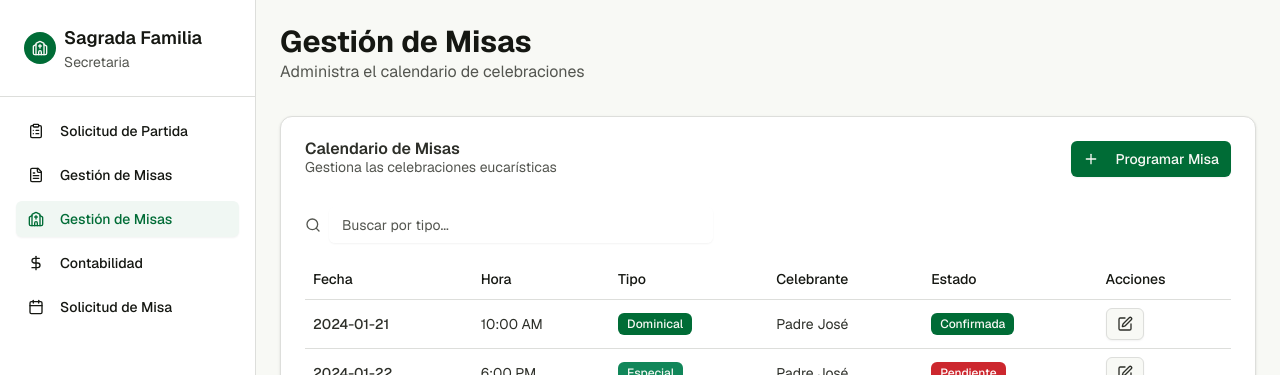
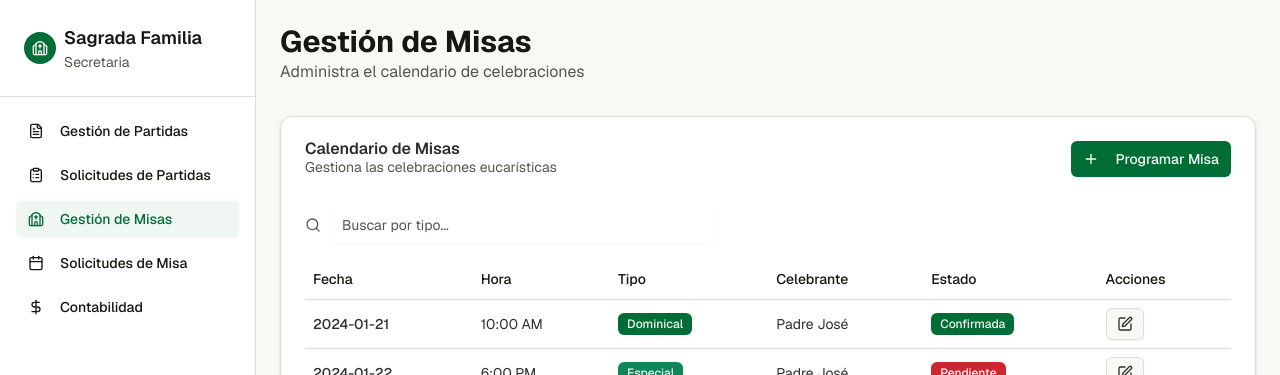
Before and after one commit to andres-sanabria-10/ParroquiaSagradaFamilia, a Next.js app: page /dashboard/secretaria/misas in a window 1280 px wide. Shown: the top 375 px of the page. Built offline with nearby package versions, Linux system fonts and the light colour scheme.

Commit message:
Arreglo Barra de navegacion

```diff
--- a/app/dashboard/secretaria/contabilidad/page.tsx
+++ b/app/dashboard/secretaria/contabilidad/page.tsx
@@ -8,14 +8,14 @@ import { FileText, Church, DollarSign, ClipboardList, Calendar, TrendingUp } fro
 
 const sidebarItems = [
   {
-    title: "Solicitud de Partida",
-    href: "/dashboard/secretaria/solicitud-partida",
-    icon: ClipboardList,
-  },
-  {
     title: "Gestión de Partidas",
     href: "/dashboard/secretaria/partidas",
     icon: FileText,
+  },
+  {
+    title: "Solicitudes de Partidas",
+    href: "/dashboard/secretaria/solicitud-partida",
+    icon: ClipboardList,
   },
   {
     title: "Gestión de Misas",
@@ -23,14 +23,14 @@ const sidebarItems = [
     icon: Church,
   },
   {
+    title: "Solicitudes de Misa",
+    href: "/dashboard/secretaria/solicitud-misa",
+    icon: Calendar,
+  },
+  {
     title: "Contabilidad",
     href: "/dashboard/secretaria/contabilidad",
     icon: DollarSign,
-  },
-  {
-    title: "Solicitud de Misa",
-    href: "/dashboard/secretaria/solicitud-misa",
-    icon: Calendar,
   },
 ]
 
--- a/app/dashboard/secretaria/misas/page.tsx
+++ b/app/dashboard/secretaria/misas/page.tsx
@@ -11,14 +11,14 @@ import { FileText, Church, DollarSign, ClipboardList, Calendar, Search, Edit, Pl
 
 const sidebarItems = [
   {
-    title: "Solicitud de Partida",
+    title: "Gestión de Partidas",
+    href: "/dashboard/secretaria/partidas",
+    icon: FileText,
+  },
+  {
+    title: "Solicitudes de Partidas",
     href: "/dashboard/secretaria/solicitud-partida",
     icon: ClipboardList,
-  },
-  {
-    title: "Gestión de Misas",
-    href: "/dashboard/secretaria/partidas",
-    icon: FileText,
   },
   {
     title: "Gestión de Misas",
@@ -26,14 +26,14 @@ const sidebarItems = [
     icon: Church,
   },
   {
+    title: "Solicitudes de Misa",
+    href: "/dashboard/secretaria/solicitud-misa",
+    icon: Calendar,
+  },
+  {
     title: "Contabilidad",
     href: "/dashboard/secretaria/contabilidad",
     icon: DollarSign,
-  },
-  {
-    title: "Solicitud de Misa",
-    href: "/dashboard/secretaria/solicitud-misa",
-    icon: Calendar,
   },
 ]
 
--- a/app/dashboard/secretaria/page.tsx
+++ b/app/dashboard/secretaria/page.tsx
@@ -6,14 +6,14 @@ import { FileText, Church, DollarSign, ClipboardList, Calendar, Users, Bell } fr
 
 const sidebarItems = [
   {
-    title: "Solicitud de Partida",
-    href: "/dashboard/secretaria/solicitud-partida",
-    icon: ClipboardList,
-  },
-  {
     title: "Gestión de Partidas",
     href: "/dashboard/secretaria/partidas",
     icon: FileText,
+  },
+  {
+    title: "Solicitudes de Partidas",
+    href: "/dashboard/secretaria/solicitud-partida",
+    icon: ClipboardList,
   },
   {
     title: "Gestión de Misas",
@@ -21,14 +21,14 @@ const sidebarItems = [
     icon: Church,
   },
   {
+    title: "Solicitudes de Misa",
+    href: "/dashboard/secretaria/solicitud-misa",
+    icon: Calendar,
+  },
+  {
     title: "Contabilidad",
     href: "/dashboard/secretaria/contabilidad",
     icon: DollarSign,
-  },
-  {
-    title: "Solicitud de Misa",
-    href: "/dashboard/secretaria/solicitud-misa",
-    icon: Calendar,
   },
 ]
 
--- a/app/dashboard/secretaria/partidas/page.tsx
+++ b/app/dashboard/secretaria/partidas/page.tsx
@@ -11,14 +11,14 @@ import { FileText, Church, DollarSign, ClipboardList, Calendar, Search, Edit, Tr
 
 const sidebarItems = [
   {
-    title: "Solicitud de Partida",
-    href: "/dashboard/secretaria/solicitud-partida",
-    icon: ClipboardList,
-  },
-  {
     title: "Gestión de Partidas",
     href: "/dashboard/secretaria/partidas",
     icon: FileText,
+  },
+  {
+    title: "Solicitudes de Partidas",
+    href: "/dashboard/secretaria/solicitud-partida",
+    icon: ClipboardList,
   },
   {
     title: "Gestión de Misas",
@@ -26,14 +26,14 @@ const sidebarItems = [
     icon: Church,
   },
   {
+    title: "Solicitudes de Misa",
+    href: "/dashboard/secretaria/solicitud-misa",
+    icon: Calendar,
+  },
+  {
     title: "Contabilidad",
     href: "/dashboard/secretaria/contabilidad",
     icon: DollarSign,
-  },
-  {
-    title: "Solicitud de Misa",
-    href: "/dashboard/secretaria/solicitud-misa",
-    icon: Calendar,
   },
 ]
 
--- a/app/dashboard/secretaria/solicitud-misa/page.tsx
+++ b/app/dashboard/secretaria/solicitud-misa/page.tsx
@@ -14,14 +14,14 @@ import { FileText, Church, DollarSign, ClipboardList, Calendar } from "lucide-re
 
 const sidebarItems = [
   {
-    title: "Solicitud de Partida",
-    href: "/dashboard/secretaria/solicitud-partida",
-    icon: ClipboardList,
-  },
-  {
     title: "Gestión de Partidas",
     href: "/dashboard/secretaria/partidas",
     icon: FileText,
+  },
+  {
+    title: "Solicitudes de Partidas",
+    href: "/dashboard/secretaria/solicitud-partida",
+    icon: ClipboardList,
   },
   {
     title: "Gestión de Misas",
@@ -29,14 +29,14 @@ const sidebarItems = [
     icon: Church,
   },
   {
+    title: "Solicitudes de Misa",
+    href: "/dashboard/secretaria/solicitud-misa",
+    icon: Calendar,
+  },
+  {
     title: "Contabilidad",
     href: "/dashboard/secretaria/contabilidad",
     icon: DollarSign,
-  },
-  {
-    title: "Solicitud de Misa",
-    href: "/dashboard/secretaria/solicitud-misa",
-    icon: Calendar,
   },
 ]
 
```
